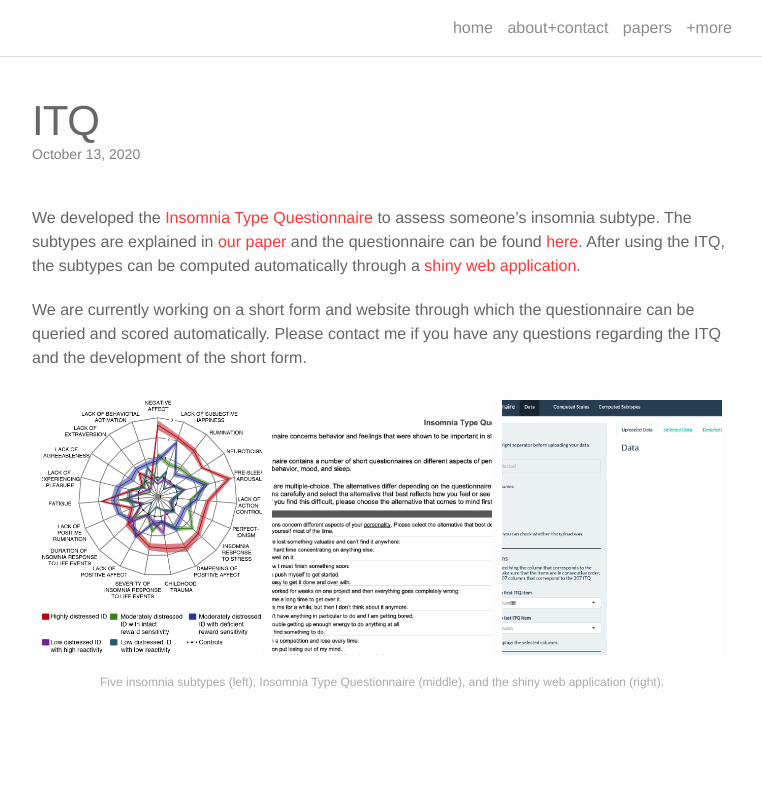
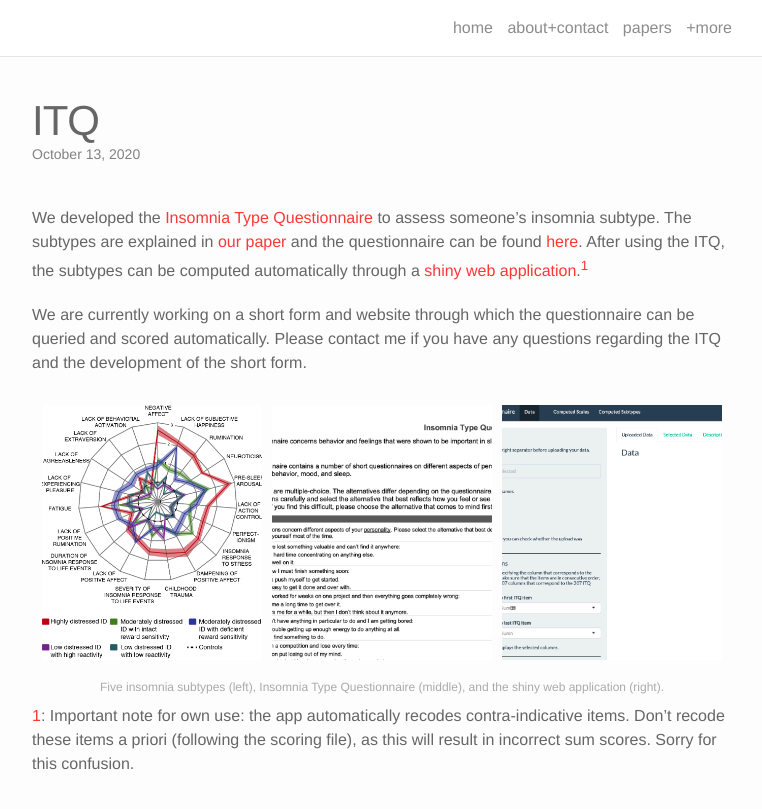
Before and after one commit to tfblanken/tfblanken.github.io, a Jekyll site: the page built from _portfolio/1_ITQ.markdown, in a window 1280 px wide. Shown: the top 809 px of the page, without its empty margins (258-1020 px from the left). Built offline with Jekyll 4.4.1, drawn with Linux system fonts in a browser that asks for light colours; nearby versions of some CDN libraries.

Commit message:
Update 1_ITQ.markdown
footnote on not recoding a priori

```diff
--- a/_portfolio/1_ITQ.markdown
+++ b/_portfolio/1_ITQ.markdown
@@ -5,7 +5,7 @@ description: insomnia type questionnaire
 img: /img/amsterdam_lights1.jpg
 ---
 
-We developed the <a href="https://www.dropbox.com/s/1t7iqpb5klkddr8/EN_ITQ-200_questions_and_scoring.pdf?dl=0" target="blank">Insomnia Type Questionnaire</a> to assess someone's insomnia subtype. The subtypes are explained in <a href="https://www.researchgate.net/publication/330256475_Insomnia_disorder_subtypes_derived_from_life_history_and_traits_of_affect_and_personality" target="blank">our paper</a> and the questionnaire can be found <a href="https://www.dropbox.com/s/1t7iqpb5klkddr8/EN_ITQ-200_questions_and_scoring.pdf?dl=0" target="blank">here</a>. After using the ITQ, the subtypes can be computed automatically through a <a href="https://tfblanken.shinyapps.io/itqapp/" target="blank">shiny web application</a>.
+We developed the <a href="https://www.dropbox.com/s/1t7iqpb5klkddr8/EN_ITQ-200_questions_and_scoring.pdf?dl=0" target="blank">Insomnia Type Questionnaire</a> to assess someone's insomnia subtype. The subtypes are explained in <a href="https://www.researchgate.net/publication/330256475_Insomnia_disorder_subtypes_derived_from_life_history_and_traits_of_affect_and_personality" target="blank">our paper</a> and the questionnaire can be found <a href="https://www.dropbox.com/s/1t7iqpb5klkddr8/EN_ITQ-200_questions_and_scoring.pdf?dl=0" target="blank">here</a>. After using the ITQ, the subtypes can be computed automatically through a <a href="https://tfblanken.shinyapps.io/itqapp/" target="blank">shiny web application</a>.<sup>[1](#myfootnote1)</sup>
 
 We are currently working on a short form and website through which the questionnaire can be queried and scored automatically. Please contact me if you have any questions regarding the ITQ and the development of the short form.
 
@@ -17,3 +17,6 @@ We are currently working on a short form and website through which the questionn
 <div class="col three caption">
 	Five insomnia subtypes (left), Insomnia Type Questionnaire (middle), and the shiny web application (right).
 </div>
+
+
+<a name="myfootnote1">1</a>: Important note for own use: the app automatically recodes contra-indicative items. Don't recode these items a priori (following the scoring file), as this will result in incorrect sum scores. Sorry for this confusion.
```
